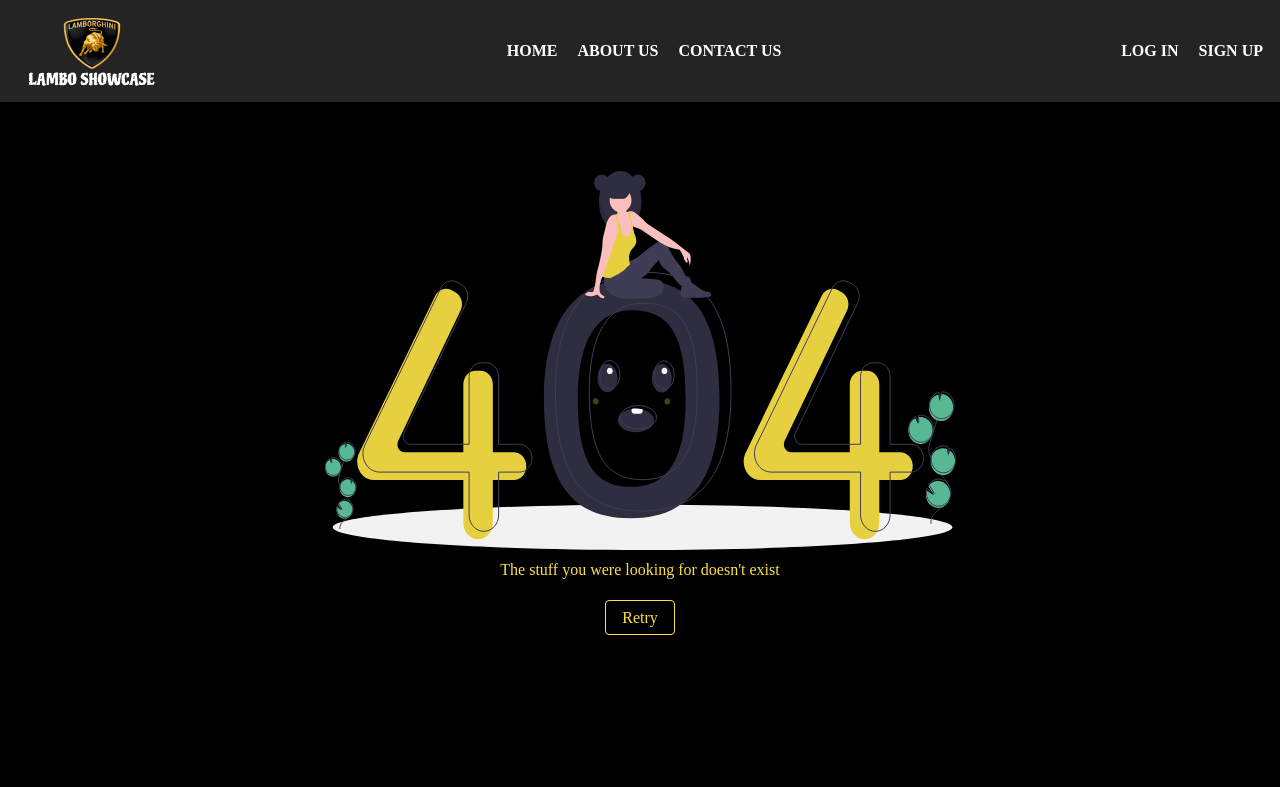
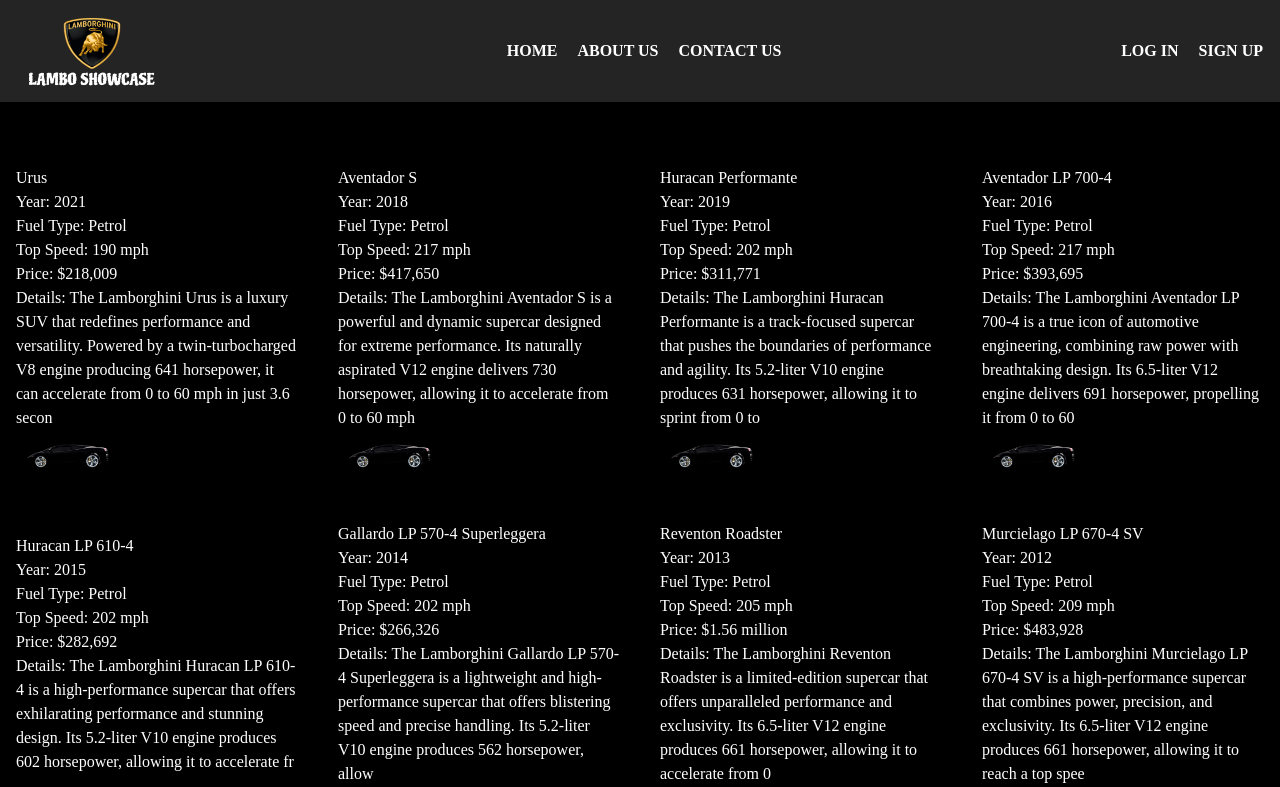
Before and after one commit to xnafi/LamboShowcase, a Next.js app: page /car in a window 1280 px wide. Before the commit this address had no page. Shown: the top 787 px of the page. Built offline with nearby package versions, Linux system fonts and the light colour scheme.

Commit message:
all car map

```diff
--- /dev/null
+++ b/src/app/car/page.tsx
@@ -0,0 +1,20 @@
+import Image from "next/image";
+import { allCarData, lamborghiniCars } from "../cars";
+
+export default function car() {
+  return (
+    <div className=" grid grid-cols-1 md:grid-cols-2 lg:grid-cols-3 xl:grid-cols-4 w-full place-items-center gap-10 px-4 mt-[30%] md:mt-[13%]">
+      {lamborghiniCars.map((car: allCarData) => (
+        <div key={car.id} className="text-white w-full">
+          <h2>{car.model}</h2>
+          <p>Year: {car.yearOfMake}</p>
+          <p>Fuel Type: {car.fuelType}</p>
+          <p>Top Speed: {car.topSpeed}</p>
+          <p>Price: {car.price}</p>
+          <p>Details: {car.details.slice(0, 200)}</p>
+          <Image height={100} width={100} src={car.image} alt={car.model} />
+        </div>
+      ))}
+    </div>
+  );
+}
--- a/src/app/not-found.tsx
+++ b/src/app/not-found.tsx
@@ -4,12 +4,10 @@
 export default function notFound() {
   return (
     <div className="bg-black text-white">
-      <div className="flex h-screen">
-        <div className="m-auto text-center">
+      <div className="flex h-screen w-full">
+        <div className="m-auto text-center w-full">
           <div>
             <svg
-              width="631"
-              height="379"
               viewBox="0 0 631 379"
               fill="none"
               xmlns="http://www.w3.org/2000/svg"
--- a/src/components/ShowCase/ShowCase.tsx
+++ b/src/components/ShowCase/ShowCase.tsx
@@ -8,19 +8,8 @@
 } from "framer-motion";
 import image from "../../assets/car.png";
 import Image from "next/image";
-import { lamborghiniCars } from "@/app/cars";
+import { lamborghiniCars, allCarData } from "@/app/cars";
 import Link from "next/link";
-
-export interface allCarData {
-  id: number;
-  model: string;
-  yearOfMake: number;
-  fuelType: string;
-  topSpeed: string;
-  price: string;
-  details: string;
-  image: string;
-}
 
 const ShowCase = () => {
   return (
@@ -90,7 +79,7 @@
         >
           <Image
             src={car.image}
-            className="bgWrap pb-20 md:pb-0"
+            className="bgWrap pb-20 md:pb-10 !-z-10"
             style={{
               transform: "translateZ(75px)",
               objectFit: "contain",
@@ -139,7 +128,7 @@
               {car.details.slice(0, 200)}...
             </p>
             <Link
-              className="cursor-pointer text-yellow-300 !z-[1000] self-end sub-heading"
+              className="cursor-pointer text-yellow-300  self-end sub-heading !z-[9999]"
               href={`/car/${car.id}`}
             >
               More
```
